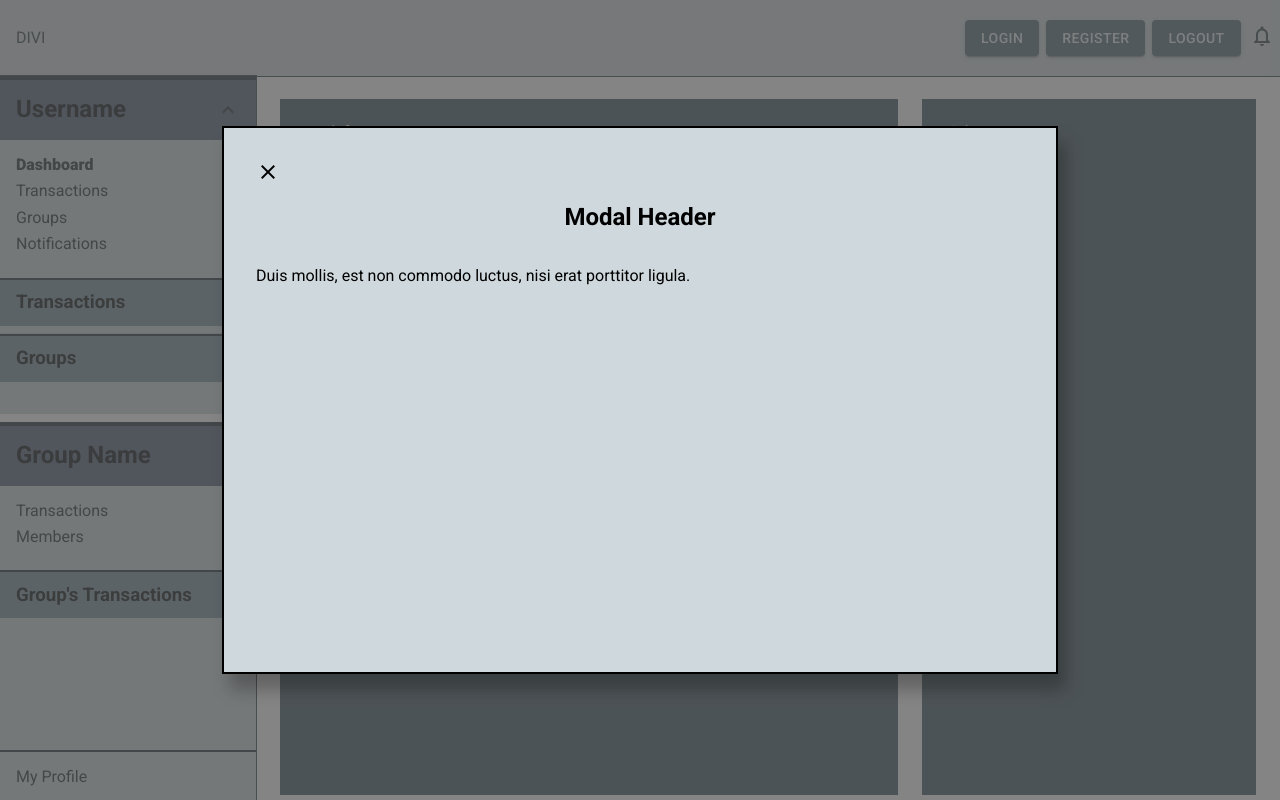
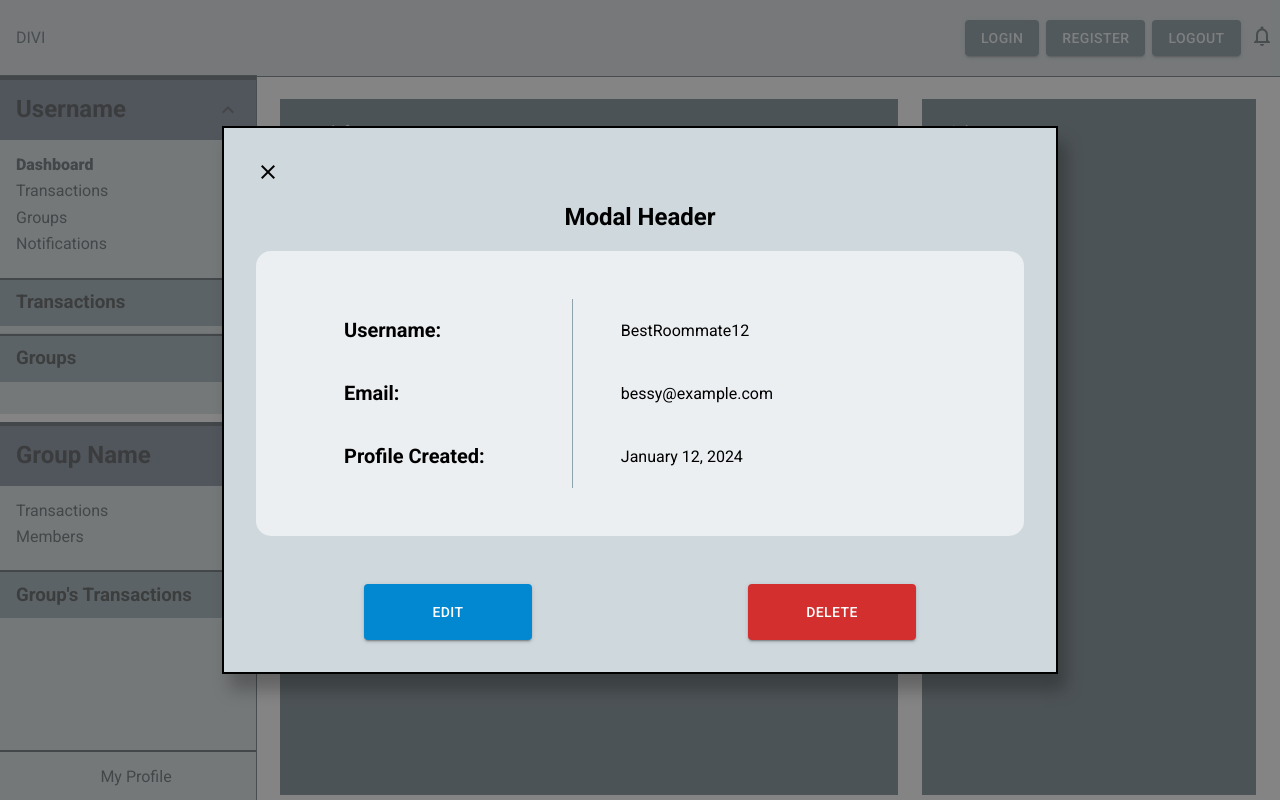
Before and after one commit to v-lane/Divi, a React (Vite) app in the folder frontend/: page / in a window 1280 px wide. Built offline with nearby package versions, Linux system fonts and the light colour scheme.

Commit message:
Add user profile view static data

```diff
--- /dev/null
+++ b/frontend/src/components/UserProfile.jsx
@@ -0,0 +1,38 @@
+import React from 'react';
+
+import '../styles/UserProfile.scss';
+import { Button } from "@mui/material";
+
+
+
+const UserProfile = (props) => {
+
+  return (
+    <section className='user-profile'>
+      <table>
+        <tbody>
+
+          <tr>
+            <th>Username:</th>
+            <td>BestRoommate12</td>
+          </tr>
+          <tr>
+            <th>Email:</th>
+            <td>bessy@example.com</td>
+          </tr>
+          <tr>
+            <th>Profile Created:</th>
+            <td>January 12, 2024</td>
+          </tr>
+        </tbody>
+      </table>
+      <footer>
+        <Button className="profile-button" variant="contained" color="info">Edit</Button>
+        <Button className="profile-button" variant="contained" color="error">Delete</Button>
+      </footer>
+
+    </section>
+  );
+};
+
+export default UserProfile;
--- a/frontend/src/routes/ModalView.jsx
+++ b/frontend/src/routes/ModalView.jsx
@@ -4,10 +4,11 @@ import '../styles/ModalView.scss';
 
 import Box from '@mui/material/Box';
 import Icon from '@mui/material/Icon';
+import UserProfile from '../components/UserProfile';
 
 
 const ModalView = (props) => {
-  const {handleClick} = props
+  const { handleClick } = props;
 
 
 
@@ -15,10 +16,10 @@ const ModalView = (props) => {
     <section className="overlay">
       <Box className="modal">
         <header>
-        <Icon className='close-button' onClick={handleClick}>close</Icon>
-        <h2>Modal Header</h2>
+          <Icon className='close-button' onClick={handleClick}>close</Icon>
+          <h2>Modal Header</h2>
         </header>
-        <p>Duis mollis, est non commodo luctus, nisi erat porttitor ligula.</p>
+        <UserProfile />
       </Box>
     </section>
   );
--- a/frontend/src/styles/ModalView.scss
+++ b/frontend/src/styles/ModalView.scss
@@ -38,7 +38,7 @@ header {
   }
 
   .close-button:hover {
-    font-weight: bolder;
+    font-weight: bold;
   }
 
   h2 {
--- /dev/null
+++ b/frontend/src/styles/UserProfile.scss
@@ -0,0 +1,40 @@
+.user-profile {
+  height: 100%;
+  display: flex;
+  flex-direction: column;
+  justify-content: space-between;
+}
+
+table {
+  padding: 3em;
+  background-color: var(--text-color-light);
+  border-radius: 15px;
+  border-spacing: 0;
+}
+
+th {
+  text-align: left;
+  padding: 1em 2em;
+  font-size: 1.25rem;
+  border: 1px solid var(--primary-color-300);
+  border-top: 0;
+  border-bottom: 0;
+  border-left: 0;
+  width: 40%;
+}
+
+td {
+  padding: 0em 3em;
+}
+
+footer {
+  display: flex;
+  flex-direction: row;
+  justify-content: space-around;
+  justify-self: flex-end;
+}
+
+.profile-button {
+  width: 12em;
+  height: 4em;
+}
```
